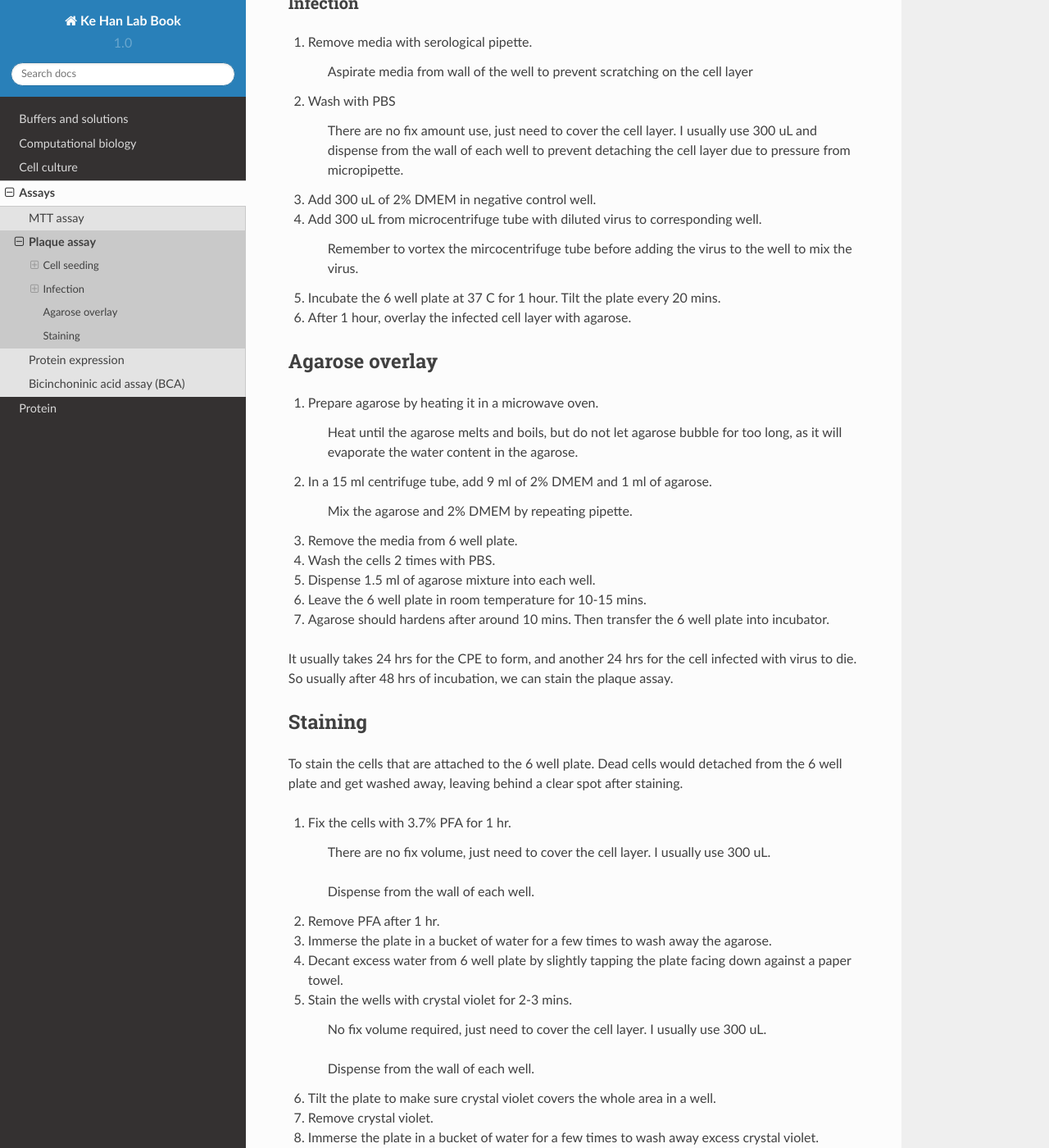
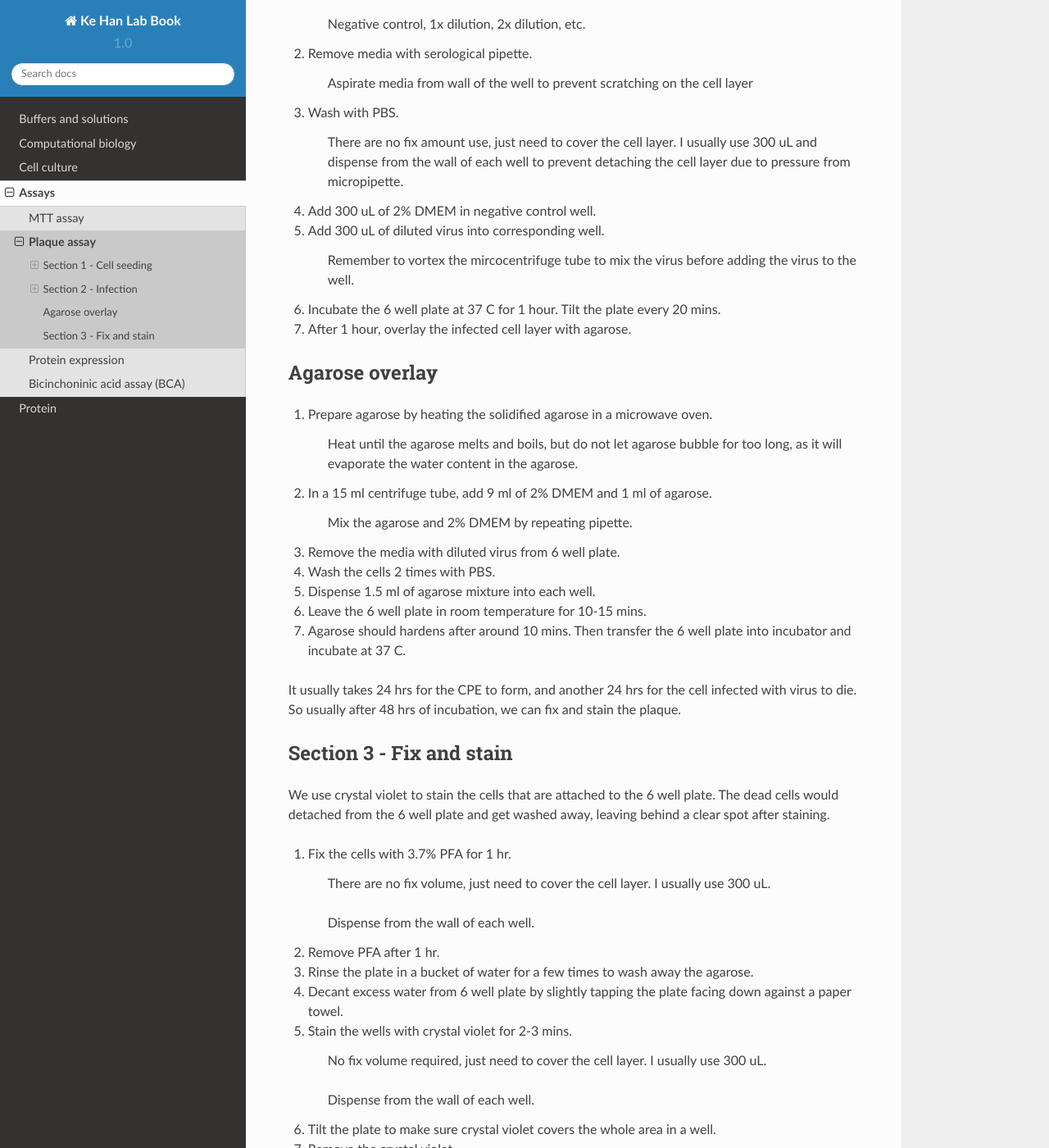
Before and after one commit to kehantan/labbook, a Sphinx documentation site: the page built from docs/assays/plaque.rst, in a window 1280 px wide and 1400 px high, scrolled down 1392 px. Shown: the whole window at 82% size. Built offline with Sphinx 7.4.7 and the Read the Docs theme 2.0.0, drawn with Linux system fonts in a browser that asks for light colours; some of the changed text lies outside the part shown.

Commit message:
Update plaque.rst

```diff
--- a/docs/assays/plaque.rst
+++ b/docs/assays/plaque.rst
@@ -1,9 +1,9 @@
 Plaque assay
 ============
-Plaque assay to quantify the virus titer in a sample.
+Plaque assay to quantify the virus titer in a sample. I seperate this protocol into different sections, each section indicates 1 day.
 
-Cell seeding
-------------
+Section 1 - Cell seeding
+------------------------
 Seed 6 well plate with 600,000 cells if wanted to infect the next day. If wanted to infect after 2 days, seed 400,000 cells.
 
 Cells should be at least 90% confluency at the time of infection.
@@ -12,63 +12,60 @@
 
 Requires
 ~~~~~~~~
-* 10% DMEM (Complete)
-* TrypLE
-* 1000 uL micropipette & micropipette tips
-* 10 ml serological pipette
-* Phosphate buffer saline (PBS)
-* Counter
-* Counting chamber
-* Trypan blue
-* Waste beaker
+* Complete DMEM
 
-#. Remove media from culture flask.
-#. Wash cells with PBS.
-#. Trypsinise the cells in culture flask.
-#. Count the cells.
-#. Dispense 1.5 ml of complete DMEM in each well of 6 well plate.
-#. Dispense required amount of cells into each well.
+Procedure
+~~~~~~~~~
+#. Trypsinise the cells in culture flask. Refer to :ref:`trypsinise <My target>` for procedure.
+#. Check if there are enough cells for 6 well plate. Calculate the required amount of cell suspension to aspirate into each well.
+#. Dispense 1.5 ml of complete DMEM in each well of the 6 well plate.
+#. Dispense required amount of cell suspension into each well.
 #. Incubate for 24 hrs.
 
-Infection
----------
+    Or longer depends on the number of cells you seed.
+
+Section 2 - Infection
+---------------------
 After 24 hrs incubation, infect cells with virus.
+
+* Note: For steps involving virus, avoid using seropipette. As our lab policy requires virus waste to be handled seperately, using seropipette to handle virus can make disposal of the serological pipette difficult. It is easier to dispose pipette tips than the serological pipette. *
 
 Requires
 ~~~~~~~~
 * 2% DMEM
-* 1000 uL micropipette & micropipette tips
-* 10 ml serological pipette
-* Phosphate buffer saline (PBS)
-* Waste beaker
+* Microcentrifuge tube
 
 Dilution of virus
 ~~~~~~~~~~~~~~~~~
-#. Thaw virus stock in water bath.
-#. Dilute the stock virus from microcentrifuge tube in a 10 fold dilution factor.
+#. Thaw virus stock in 37 C water bath.
+#. Do a serial dilution of the stock virus from microcentrifuge tube in a 10 fold dilution factor with 2% DMEM.
 #. Can start from 1 to 5 times dilution factor.
 
 Infection
 ~~~~~~~~~
+#. Label each well.
+
+    Negative control, 1x dilution, 2x dilution, etc.
+
 #. Remove media with serological pipette.
 
     Aspirate media from wall of the well to prevent scratching on the cell layer
 
-#. Wash with PBS
+#. Wash with PBS.
 
     There are no fix amount use, just need to cover the cell layer. I usually use 300 uL and dispense from the wall of each well to prevent detaching the cell layer due to pressure from micropipette.
 
 #. Add 300 uL of 2% DMEM in negative control well.
-#. Add 300 uL from microcentrifuge tube with diluted virus to corresponding well.
+#. Add 300 uL of diluted virus into corresponding well.
 
-    Remember to vortex the mircocentrifuge tube before adding the virus to the well to mix the virus.
+    Remember to vortex the mircocentrifuge tube to mix the virus before adding the virus to the well.
 
 #. Incubate the 6 well plate at 37 C for 1 hour. Tilt the plate every 20 mins.
 #. After 1 hour, overlay the infected cell layer with agarose.
 
 Agarose overlay
 ---------------
-#. Prepare agarose by heating it in a microwave oven.
+#. Prepare agarose by heating the solidified agarose in a microwave oven.
 
     Heat until the agarose melts and boils, but do not let agarose bubble for too long, as it will evaporate the water content in the agarose.
 
@@ -76,17 +73,17 @@
 
     Mix the agarose and 2% DMEM by repeating pipette.
 
-#. Remove the media from 6 well plate.
+#. Remove the media with diluted virus from 6 well plate.
 #. Wash the cells 2 times with PBS.
 #. Dispense 1.5 ml of agarose mixture into each well.
 #. Leave the 6 well plate in room temperature for 10-15 mins.
-#. Agarose should hardens after around 10 mins. Then transfer the 6 well plate into incubator.
+#. Agarose should hardens after around 10 mins. Then transfer the 6 well plate into incubator and incubate at 37 C.
 
-It usually takes 24 hrs for the CPE to form, and another 24 hrs for the cell infected with virus to die. So usually after 48 hrs of incubation, we can stain the plaque assay.
+It usually takes 24 hrs for the CPE to form, and another 24 hrs for the cell infected with virus to die. So usually after 48 hrs of incubation, we can fix and stain the plaque.
 
-Staining
---------
-To stain the cells that are attached to the 6 well plate. Dead cells would detached from the 6 well plate and get washed away, leaving behind a clear spot after staining.
+Section 3 - Fix and stain
+-------------------------
+We use crystal violet to stain the cells that are attached to the 6 well plate. The dead cells would detached from the 6 well plate and get washed away, leaving behind a clear spot after staining.
 
 #. Fix the cells with 3.7% PFA for 1 hr.
 
@@ -95,7 +92,7 @@
     Dispense from the wall of each well.
 
 #. Remove PFA after 1 hr.
-#. Immerse the plate in a bucket of water for a few times to wash away the agarose.
+#. Rinse the plate in a bucket of water for a few times to wash away the agarose.
 #. Decant excess water from 6 well plate by slightly tapping the plate facing down against a paper towel.
 #. Stain the wells with crystal violet for 2-3 mins.
 
@@ -104,7 +101,7 @@
     Dispense from the wall of each well.
 
 #. Tilt the plate to make sure crystal violet covers the whole area in a well.
-#. Remove crystal violet.
-#. Immerse the plate in a bucket of water for a few times to wash away excess crystal violet.
+#. Remove the crystal violet.
+#. Rinse the plate in a bucket of water for a few times to wash away excess crystal violet.
 #. Decant excess water from 6 well plate by slightly tapping the plate facing down against a paper towel.
 #. Leave the plate to dry.
```
